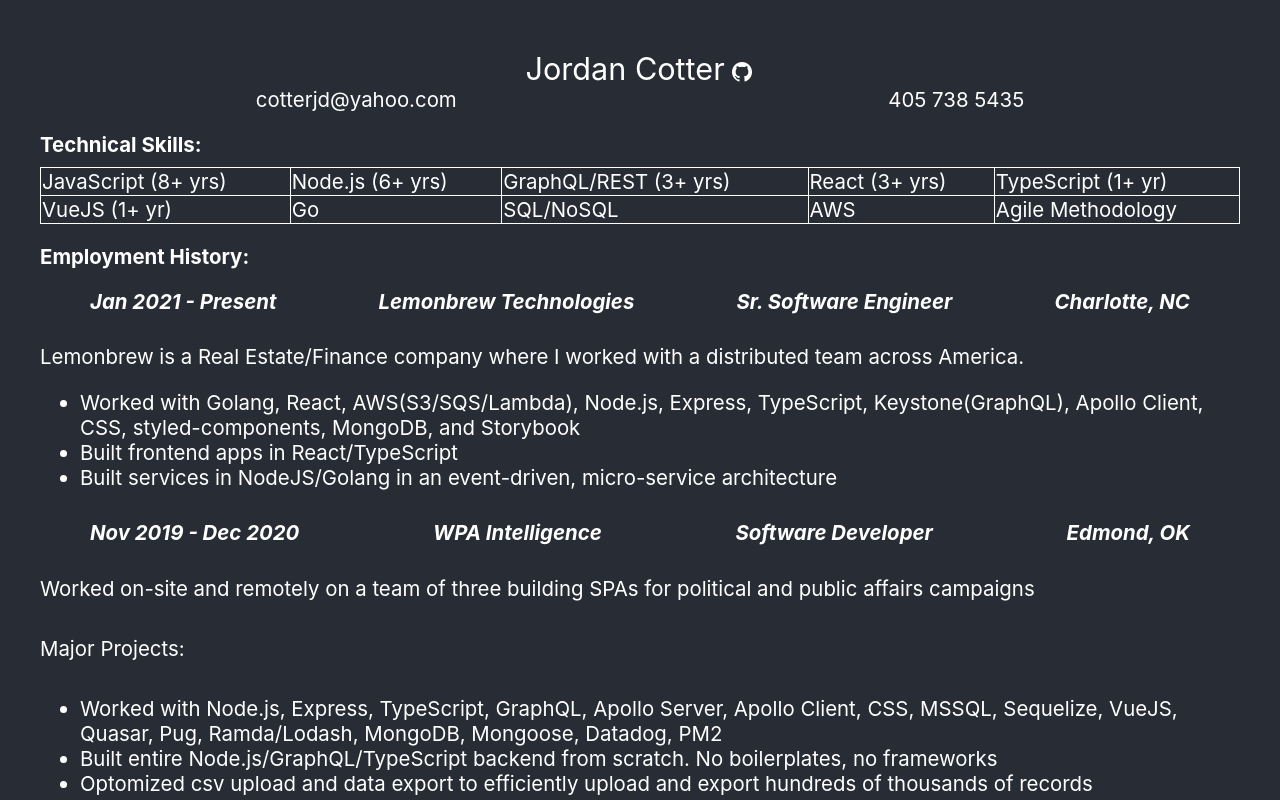
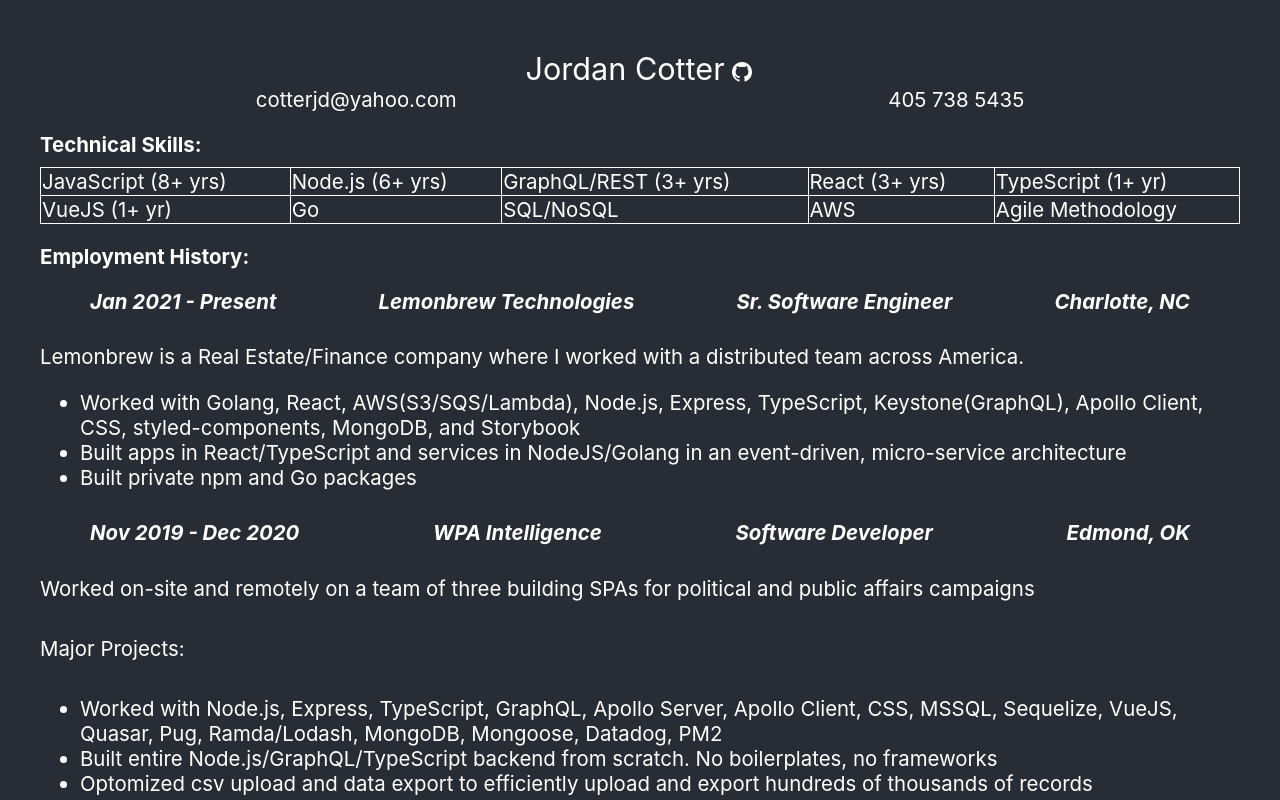
Before and after one commit to cotterjd/resume, a React (Create React App) app: page / in a window 1280 px wide. Shown: the top 800 px of the page. Built offline with nearby package versions, Linux system fonts and the light colour scheme.

Commit message:
tweaked exp

```diff
--- a/src/App.js
+++ b/src/App.js
@@ -110,8 +110,8 @@
         <BulletPoints
           list={[
             "Worked with Golang, React, AWS(S3/SQS/Lambda), Node.js, Express, TypeScript, Keystone(GraphQL), Apollo Client, CSS, styled-components, MongoDB, and Storybook",
-            "Built frontend apps in React/TypeScript",
-            "Built services in NodeJS/Golang in an event-driven, micro-service architecture",
+            "Built apps in React/TypeScript and services in NodeJS/Golang in an event-driven, micro-service architecture",
+            "Built private npm and Go packages"
           ]}
         />
       </div>
```
